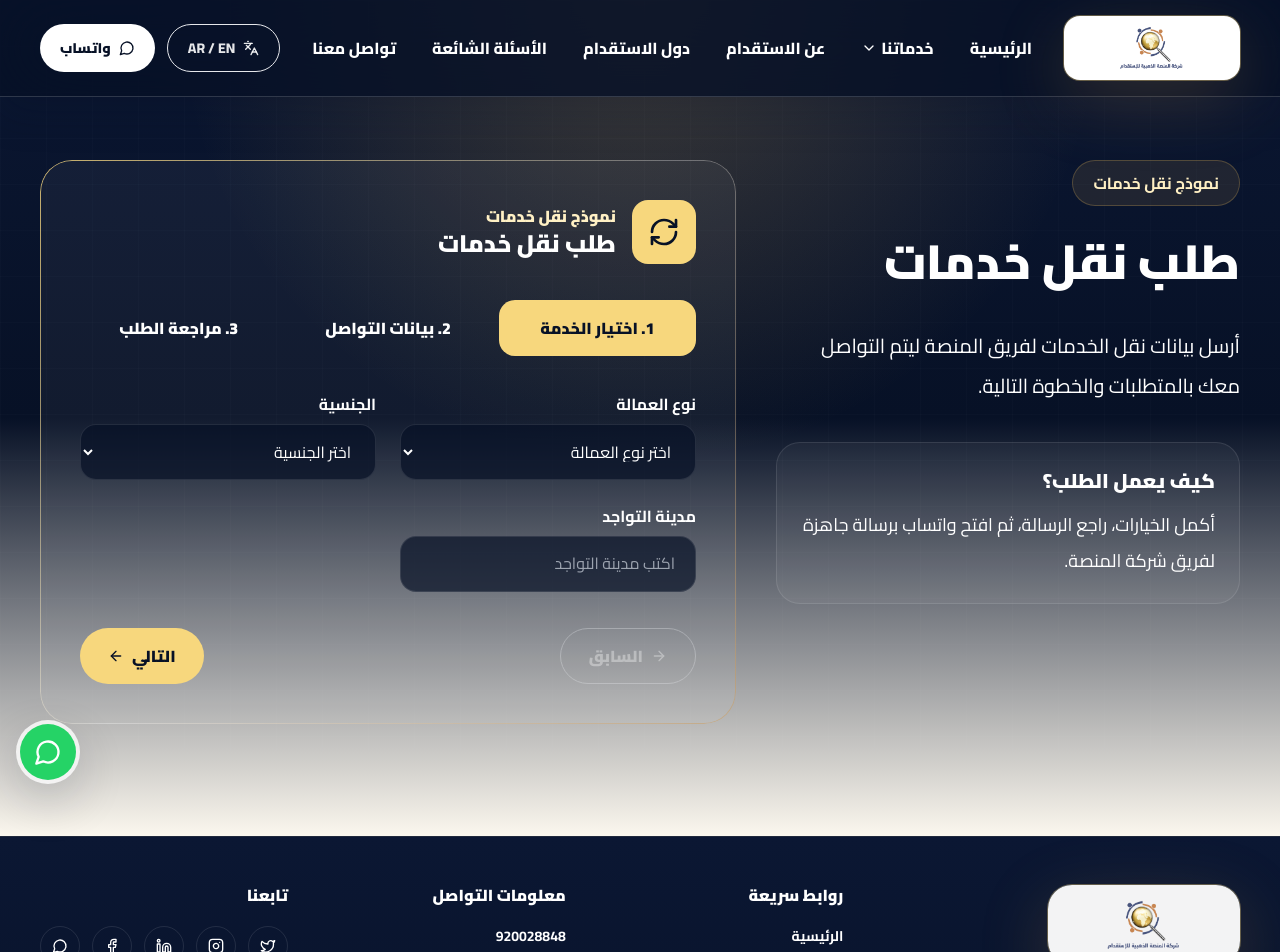
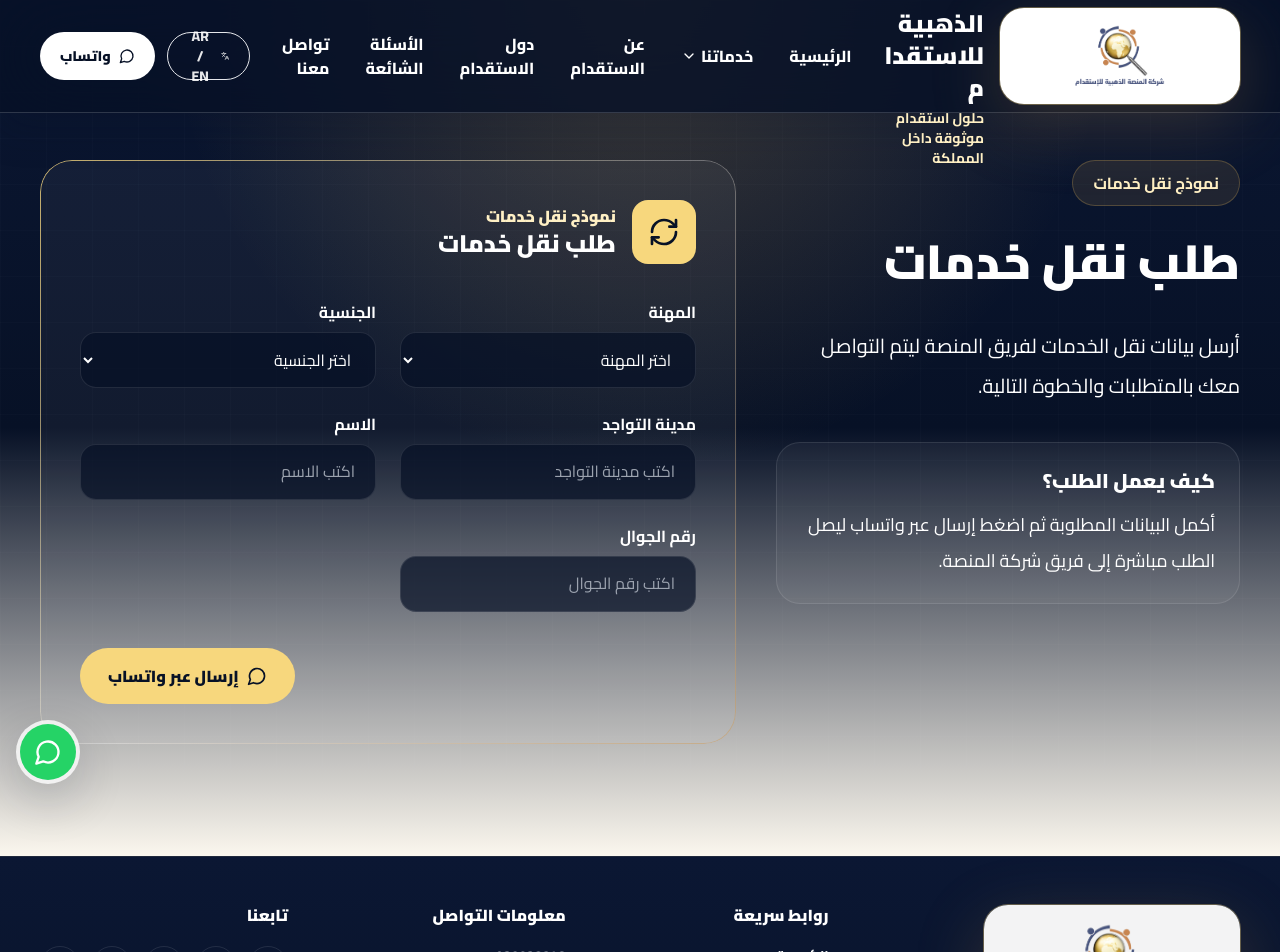
Before and after one commit to almanasah-recruitment/almanasah-recruitment, a Next.js app: page /request/transfer in a window 1280 px wide. Shown: the top 952 px of the page. Built offline with nearby package versions, Linux system fonts and the light colour scheme.

Commit message:
Update recruitment website content and forms

```diff
--- a/components/Footer.tsx
+++ b/components/Footer.tsx
@@ -7,11 +7,11 @@ export default function Footer() {
   return (
     <footer className="border-t border-white/10 bg-gradient-to-b from-ink-900 to-ink-950 py-12">
       <Container>
-        <div className="grid gap-10 lg:grid-cols-[1.2fr_0.8fr_0.8fr_0.8fr]">
+        <div className="grid gap-10 lg:grid-cols-[1.25fr_0.75fr_0.8fr_0.8fr]">
           <div>
-            <div className="flex items-center gap-3">
-              <div className="flex h-20 w-48 items-center justify-center rounded-3xl bg-white/95 px-4 shadow-gold ring-1 ring-gold-200/35">
-                <img src="/logo-almnsa.png" alt="شركة المنصة الذهبية للاستقدام" className="max-h-16 w-auto object-contain" />
+            <div className="flex items-center gap-4">
+              <div className="flex h-28 w-64 items-center justify-center rounded-3xl bg-white/95 px-5 shadow-gold ring-1 ring-gold-200/35">
+                <img src="/logo-almnsa.png" alt="شركة المنصة الذهبية للاستقدام" className="max-h-24 w-auto object-contain" />
               </div>
             </div>
             <p className="mt-5 max-w-sm leading-8 text-white/58">
@@ -32,7 +32,7 @@ export default function Footer() {
             <h3 className="arabic-heading font-black text-white">معلومات التواصل</h3>
             <div className="mt-5 grid gap-3 text-sm font-bold text-white/58">
               <span>{contact.phone}</span>
-              <span>{contact.whatsapp}</span>
+              <span>{contact.mobileDisplay}</span>
               <span>{contact.email}</span>
               <span>{contact.address}</span>
             </div>
--- a/components/Navbar.tsx
+++ b/components/Navbar.tsx
@@ -18,10 +18,16 @@ export default function Navbar() {
 
   return (
     <header className={`fixed inset-x-0 top-0 z-50 border-b backdrop-blur-2xl transition duration-300 ${scrolled || open ? "nav-solid" : "nav-dark"}`}>
-      <nav className="mx-auto flex h-24 max-w-[88rem] items-center justify-between px-5 sm:px-7 lg:px-10">
-        <Link href="/" className="flex items-center gap-3" aria-label="شركة المنصة">
-          <div className="flex h-16 w-44 items-center justify-center rounded-2xl bg-white px-4 shadow-gold ring-1 ring-gold-200/35">
-            <img src="/logo-almnsa.png" alt="شركة المنصة الذهبية للاستقدام" className="max-h-14 w-auto object-contain" />
+      <nav className="mx-auto flex h-28 max-w-[94rem] items-center justify-between gap-4 px-5 sm:px-7 lg:px-10">
+        <Link href="/" className="flex min-w-0 items-center gap-4" aria-label="شركة المنصة الذهبية للاستقدام">
+          <div className="flex h-20 w-52 shrink-0 items-center justify-center rounded-3xl bg-white px-4 shadow-gold ring-1 ring-gold-200/35 md:h-24 md:w-60">
+            <img src="/logo-almnsa.png" alt="شركة المنصة الذهبية للاستقدام" className="max-h-16 w-auto object-contain md:max-h-20" />
+          </div>
+          <div className="hidden min-w-0 xl:block">
+            <p className="arabic-heading text-xl font-black leading-[1.35] text-white nav-link md:text-2xl">
+              شركة المنصة الذهبية للاستقدام
+            </p>
+            <p className="mt-1 text-sm font-bold text-gold-100">حلول استقدام موثوقة داخل المملكة</p>
           </div>
         </Link>
 
--- a/components/RequestForm.tsx
+++ b/components/RequestForm.tsx
@@ -1,7 +1,7 @@
 "use client";
 
-import { useMemo, useState } from "react";
-import { ArrowLeft, ArrowRight, MessageCircle } from "lucide-react";
+import { useState } from "react";
+import { MessageCircle } from "lucide-react";
 import { contact, requestPageContent } from "@/lib/data";
 
 type RequestType = keyof typeof requestPageContent;
@@ -22,7 +22,7 @@ const fieldSets: Record<RequestType, Field[]> = {
     { name: "phone", label: "رقم الجوال", type: "text" }
   ],
   transfer: [
-    { name: "workerType", label: "نوع العمالة", type: "select", options: ["عاملة منزلية", "سائق خاص", "عامل منزلي"] },
+    { name: "workerType", label: "المهنة", type: "select", options: ["عاملة منزلية", "سائق خاص", "عامل منزلي"] },
     { name: "nationality", label: "الجنسية", type: "select", options: ["كينيا", "أوغندا", "الفلبين", "إثيوبيا", "بنغلاديش", "أخرى"] },
     { name: "currentCity", label: "مدينة التواجد", type: "text" },
     { name: "name", label: "الاسم", type: "text" },
@@ -37,20 +37,11 @@ const fieldSets: Record<RequestType, Field[]> = {
   ]
 };
 
-const stepLabels = ["اختيار الخدمة", "بيانات التواصل", "مراجعة الطلب"];
-
 export default function RequestForm({ type }: { type: RequestType }) {
   const content = requestPageContent[type];
   const Icon = content.icon;
   const fields = fieldSets[type];
-  const [step, setStep] = useState(0);
   const [values, setValues] = useState<Record<string, string>>({});
-
-  const visibleFields = useMemo(() => {
-    if (step === 0) return fields.filter((field) => !["name", "phone"].includes(field.name));
-    if (step === 1) return fields.filter((field) => ["name", "phone"].includes(field.name));
-    return [];
-  }, [fields, step]);
 
   function updateValue(name: string, value: string) {
     setValues((current) => ({ ...current, [name]: value }));
@@ -81,24 +72,8 @@ export default function RequestForm({ type }: { type: RequestType }) {
         </div>
       </div>
 
-      <div className="mt-9 grid gap-3 sm:grid-cols-3">
-        {stepLabels.map((label, index) => (
-          <button
-            key={label}
-            type="button"
-            onClick={() => setStep(index)}
-            className={`rounded-2xl px-5 py-4 text-base font-black transition ${
-              step === index ? "bg-gold-200 text-ink-950" : "bg-ink-950/64 text-white/66 hover:text-gold-100"
-            }`}
-          >
-            {index + 1}. {label}
-          </button>
-        ))}
-      </div>
-
-      {step < 2 ? (
       <div className="mt-9 grid gap-6 md:grid-cols-2">
-          {visibleFields.map((field) => (
+        {fields.map((field) => (
           <label key={field.name} className="grid gap-2">
             <span className="text-base font-bold text-white/72">{field.label}</span>
             {field.type === "select" ? (
@@ -125,44 +100,16 @@ export default function RequestForm({ type }: { type: RequestType }) {
           </label>
         ))}
       </div>
-      ) : (
-        <div className="mt-9 rounded-3xl border border-white/10 bg-ink-950/64 p-6">
-          <h3 className="arabic-heading text-2xl font-black text-white">مراجعة رسالة واتساب</h3>
-          <pre className="mt-5 whitespace-pre-wrap rounded-2xl bg-black/35 p-5 text-right font-arabic text-lg leading-9 text-white/72">
-            {buildMessage()}
-          </pre>
-        </div>
-      )}
 
-      <div className="mt-9 flex flex-wrap justify-between gap-3">
-        <button
-          type="button"
-          onClick={() => setStep((current) => Math.max(0, current - 1))}
-          className="inline-flex min-h-14 items-center justify-center gap-2 rounded-full border border-white/12 px-7 text-base font-black text-white transition hover:border-gold-200/50 hover:text-gold-100 disabled:opacity-35"
-          disabled={step === 0}
-        >
-          <ArrowRight className="h-4 w-4" />
-          السابق
-        </button>
-        {step < 2 ? (
-          <button
-            type="button"
-            onClick={() => setStep((current) => Math.min(2, current + 1))}
-            className="inline-flex min-h-14 items-center justify-center gap-2 rounded-full bg-gold-200 px-7 text-base font-black text-ink-950 transition hover:bg-white"
-          >
-            التالي
-            <ArrowLeft className="h-4 w-4" />
-          </button>
-        ) : (
+      <div className="mt-9 flex justify-end">
         <button
           type="button"
           onClick={submitToWhatsApp}
-            className="inline-flex min-h-14 items-center justify-center gap-2 rounded-full bg-gold-200 px-7 text-base font-black text-ink-950 transition hover:bg-white"
+          className="inline-flex min-h-14 w-full items-center justify-center gap-2 rounded-full bg-gold-200 px-7 text-base font-black text-ink-950 transition hover:bg-white md:w-auto"
         >
           <MessageCircle className="h-5 w-5" />
           إرسال عبر واتساب
         </button>
-        )}
       </div>
     </div>
   );
--- a/components/RequestPage.tsx
+++ b/components/RequestPage.tsx
@@ -24,7 +24,7 @@ export default function RequestPage({ type }: { type: RequestType }) {
               <div className="mt-9 rounded-3xl border border-white/10 bg-white/[0.045] p-6">
                 <p className="text-xl font-black text-white">كيف يعمل الطلب؟</p>
                 <p className="mt-3 text-lg leading-9 text-white/62">
-                  أكمل الخيارات، راجع الرسالة، ثم افتح واتساب برسالة جاهزة لفريق شركة المنصة.
+                  أكمل البيانات المطلوبة ثم اضغط إرسال عبر واتساب ليصل الطلب مباشرة إلى فريق شركة المنصة.
                 </p>
               </div>
             </div>
--- a/lib/data.ts
+++ b/lib/data.ts
@@ -34,27 +34,15 @@ export const heroSlides = [
     image: "/office-slide-1.jpeg",
     eyebrow: "شركة المنصة للاستقدام",
     title: "حلول استقدام متكاملة للأسر السعودية",
-    body: "نقدم تجربة واضحة من إصدار التأشيرة واختيار السيرة الذاتية حتى توقيع العقد ووصول العمالة."
-  },
-  {
-    image: "/office-slide-2.jpeg",
-    eyebrow: "إجراءات منظمة ومتابعة مستمرة",
-    title: "منصة احترافية لخدمات الاستقدام ونقل الخدمات",
-    body: "فريق متخصص يتابع طلبك خطوة بخطوة ويمنحك خيارات مناسبة وقرارات أكثر اطمئنانا."
-  },
-  {
-    image: "/office-slide-3.jpeg",
-    eyebrow: "خدمة سعودية بطابع فاخر",
-    title: "استقدام، نقل خدمات، وتأجير شهري في مكان واحد",
-    body: "اختر الخدمة الآن وسنرسل طلبك مباشرة عبر واتساب برسالة مرتبة وواضحة."
+    body: "نقدم تجربة واضحة من إصدار التأشيرة واختيار السيرة الذاتية حتى إنشاء العقد عبر مساند ووصول العمالة."
   }
 ];
 
 export const stats = [
-  { value: "8+", label: "أعوام خبرة" },
+  { value: "10+", label: "أعوام خبرة" },
   { value: "6", label: "دول استقدام" },
   { value: "24/7", label: "دعم ومتابعة" },
-  { value: "3", label: "أشهر ضمان" }
+  { value: "24", label: "ضمان وتأمين" }
 ];
 
 export const features = [
@@ -142,7 +130,7 @@ export const recruitmentSteps = [
     body: "نبدأ بالتأكد من جاهزية التأشيرة والمتطلبات الأساسية قبل فتح الطلب."
   },
   {
-    title: "تخليص الإجراءات",
+    title: "إنهاء الإجراءات",
     body: "يتم ترتيب المستندات والتنسيق مع الجهات ذات العلاقة وفق المسار الرسمي."
   },
   {
@@ -150,8 +138,8 @@ export const recruitmentSteps = [
     body: "نعرض السير المناسبة حسب الجنسية، الخبرة، العمر، واحتياج الأسرة."
   },
   {
-    title: "توقيع العقد",
-    body: "بعد اعتماد الاختيار، يتم توثيق الاتفاق وتوضيح الالتزامات والمدة المتوقعة."
+    title: "إنشاء العقد عبر مساند",
+    body: "بعد اعتماد الاختيار، يتم إنشاء العقد عبر منصة مساند وتوضيح الالتزامات والمدة المتوقعة."
   },
   {
     title: "وصول العمالة",
@@ -162,13 +150,13 @@ export const recruitmentSteps = [
 export const recruitmentRequirements = [
   {
     icon: FileText,
-    title: "الوثائق المطلوبة",
-    items: ["التأشيرة الأصل", "صورة الهوية أو الإقامة", "تعريف بالراتب", "كشف حساب بنكي", "توقيع عقد الاستقدام"]
+    title: "المستندات المطلوبة",
+    items: ["الهوية / الإقامة سارية المفعول", "التأشيرة", "الرقم المسجل في أبشر"]
   },
   {
     icon: ClipboardCheck,
     title: "إجراءات الاستقدام",
-    items: ["إصدار التأشيرة", "اختيار السيرة الذاتية", "توقيع العقد", "بدء الإجراءات", "وصول العمالة"]
+    items: ["إصدار التأشيرة", "اختيار السيرة الذاتية", "إنشاء العقد عبر مساند", "بدء الإجراءات", "وصول العمالة"]
   }
 ];
 
@@ -237,12 +225,12 @@ export const faqs = [
     answer: "شركة المنصة الذهبية للاستقدام تقدم خدمة استخراج التأشيرة مجانا للعميل او يمكن للعميل استخراجها عن طريق منصة مساند."
   },
   {
-    question: "ماهي الأوراق المطلوبة للاستقدام؟",
-    answer: "1- التأشيرة\n\n2- بطاقة الأحوال\n\n3- الرقم المربوط بابشر\n\n4- اختيار السيفي المناسب لربط العقد."
+    question: "ماهي المستندات المطلوبة للاستقدام؟",
+    answer: "1- الهوية / الإقامة سارية المفعول\n\n2- التأشيرة\n\n3- الرقم المسجل في أبشر"
   },
   {
     question: "ماهي أسباب رفض إصدار التأشيرة؟",
-    answer: "1- المخالفات\n\n2- تجاوز الحد في العدد المسموح به\n\n3- إيقاف الخدمات\n\n4- عدم سداد الرسوم"
+    answer: "1- المخالفات\n\n2- إيقاف الخدمات\n\n3- عدم سداد الرسوم"
   },
   {
     question: "كم من الوقت تستغرقه عملية الاستقدام ؟",
@@ -250,7 +238,7 @@ export const faqs = [
   },
   {
     question: "كيف تتم عملية تسليم العاملة ؟",
-    answer: "تقدم شركة المنصة الذهبية للاستقدام خدمة تسليم العاملة في جميع انحاء المملكة او زيارة المكتب المحلي."
+    answer: "تقدم شركة المنصة الذهبية للاستقدام خدمة تسليم العاملة في جميع انحاء المملكة أو من خلال زيارة مقر المكتب."
   },
   {
     question: "ما هي طرق السداد المتاحة ؟",
@@ -265,8 +253,9 @@ export const faqs = [
 export const contact = {
   phone: "920028848",
   whatsapp: "966558811538",
+  mobileDisplay: "0558811538",
   email: "almanasah.g@gmail.com",
-  address: "المملكة العربية السعودية"
+  address: "جدة - حي المروة - شارع حراء"
 };
 
 export const requestPageContent = {
```
Also changed, not shown: components/ContactForm.tsx (deleted, +0 -36 lines), components/Hero.tsx (+7 -36 lines), components/Sections.tsx (+10 -10 lines), 1 other file (tests, documents, lock files or other folders). Lines whose indentation alone changed are shown as unchanged.
